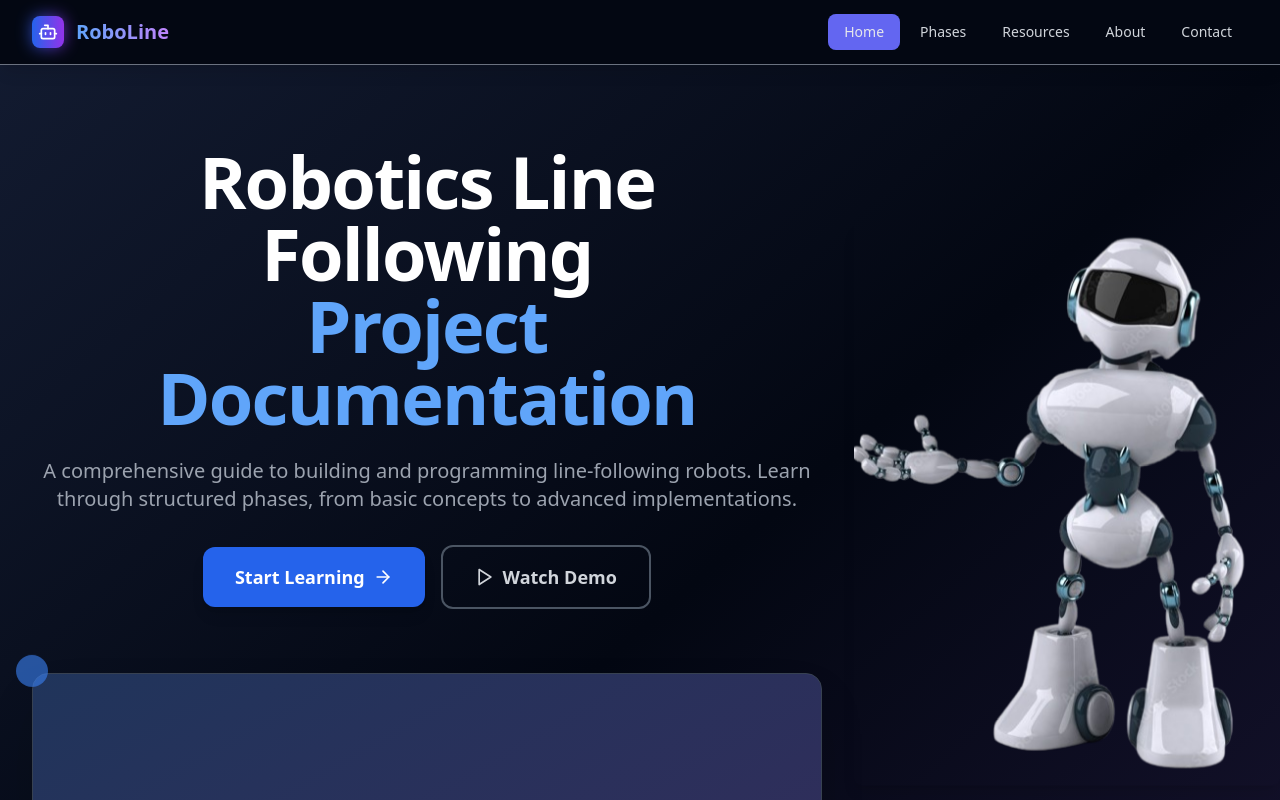
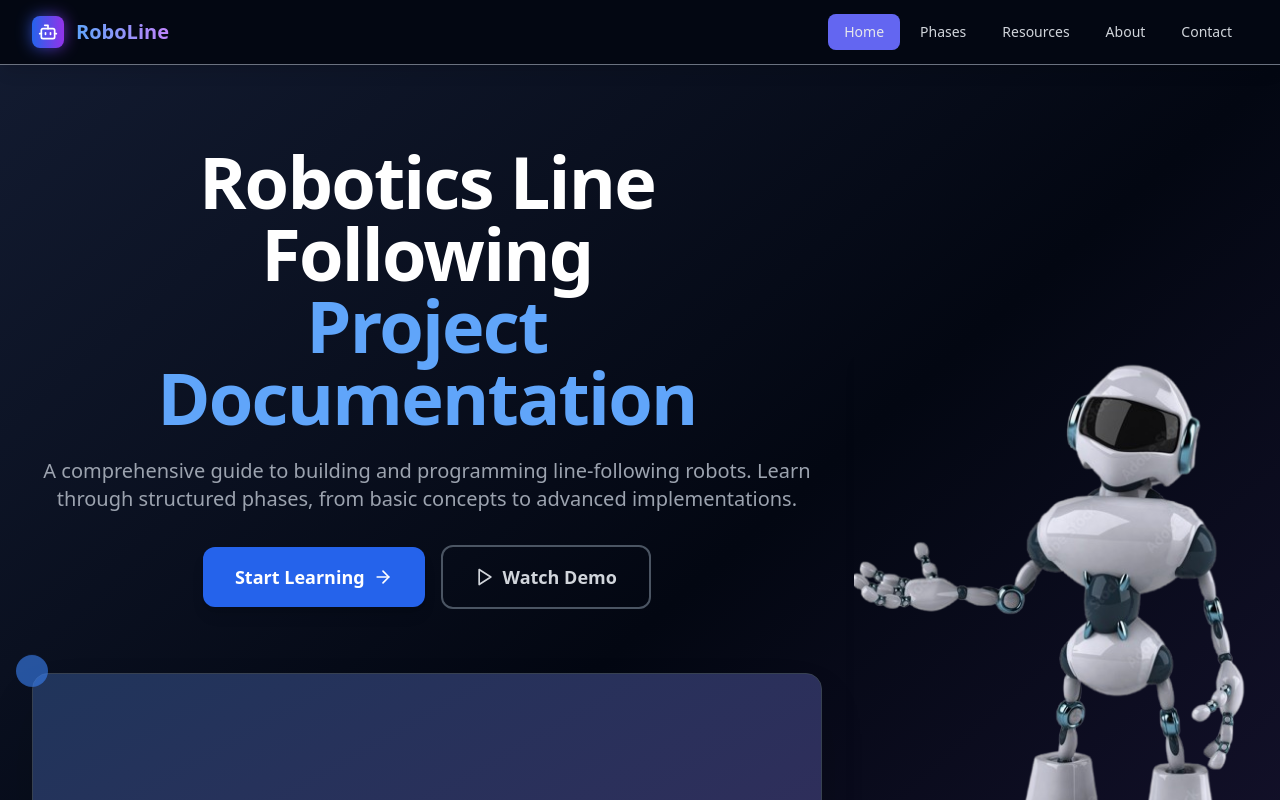
Before and after one commit to BHSajuu/Roboline, a React (Vite) app: page / in a window 1280 px wide. Shown: the top 800 px of the page. Built offline with nearby package versions, Linux system fonts and the light colour scheme.

Commit message:
Robot image added in Hero section

```diff
--- a/index.html
+++ b/index.html
@@ -2,7 +2,7 @@
 <html lang="en">
   <head>
     <meta charset="UTF-8" />
-    <link rel="icon" type="image/png+xml" href="assets/logo.png" />
+    <link rel="icon" type="image/png+xml" href="logo.png" />
     <meta name="viewport" content="width=device-width, initial-scale=1.0" />
     <title>Robotics Line-Following Documentation Website</title>
   </head>
--- a/src/pages/Home.tsx
+++ b/src/pages/Home.tsx
@@ -92,7 +92,7 @@ const Home: React.FC = () => {
             </motion.div>
           </div>
           <div className=' top-12 right-0'>
-            <img src="assets/robot1.png" alt="Robot" className='w-full h-auto animate-bounce rounded-lg shadow-lg' />
+            <img src="robot1.png" alt="Robot" className='w-full h-auto animate-pulse rounded-lg shadow-lg' />
           </div>
         </section>
 
```
Also changed, not shown: Public/logo.png (renamed from Public/assets/logo.png), Public/robot1.png (renamed from Public/assets/robot1.png).
